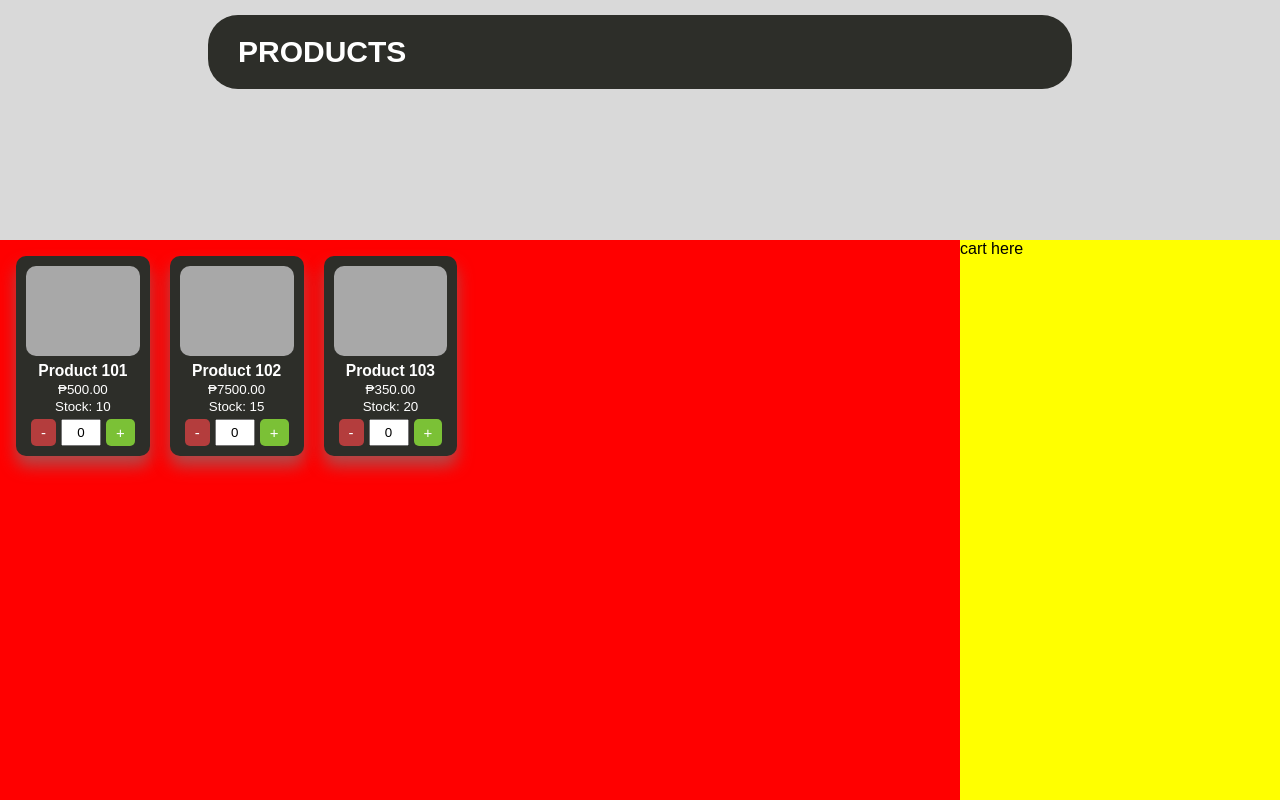
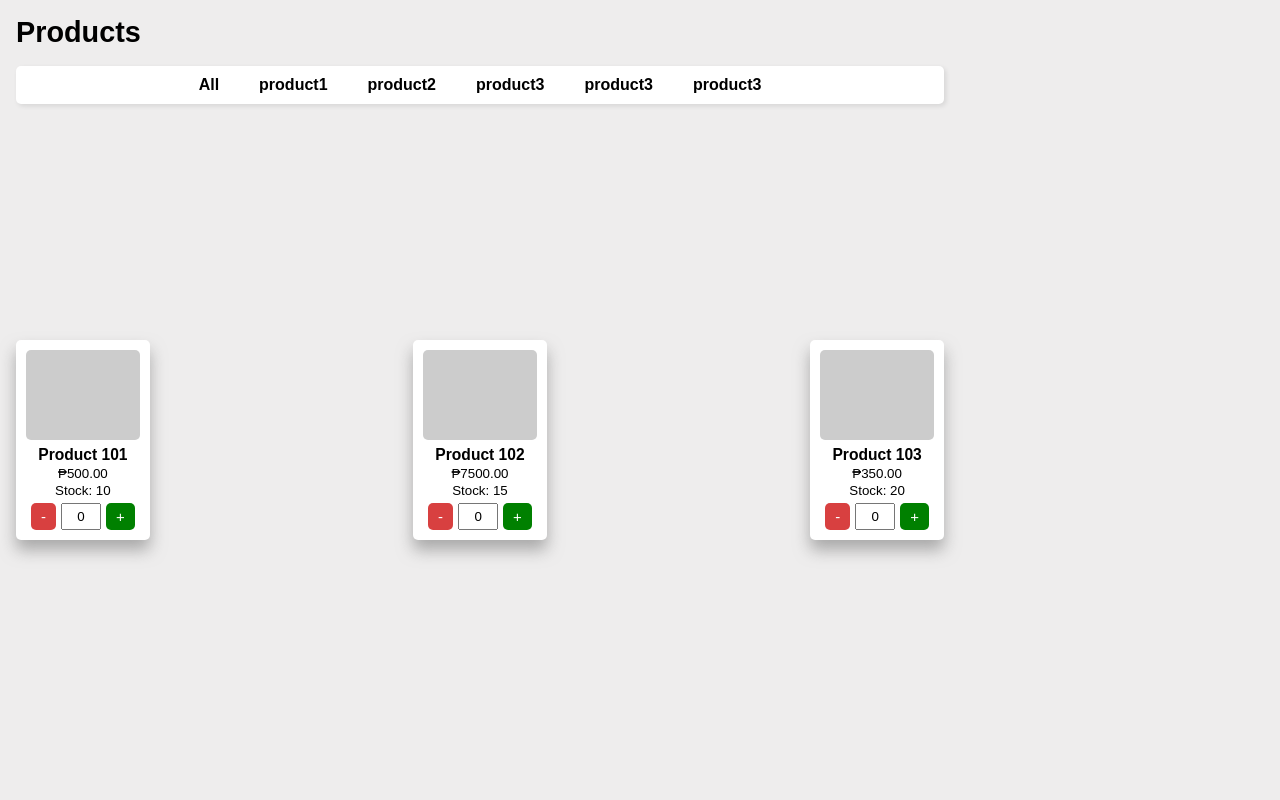
Before and after one commit to Feeder029/POS-main, a PHP site: page /menu.php in a window 1280 px wide. Run offline with PHP 8.4, Linux system fonts and the light colour scheme; data comes from the database, SQL or seed files in the repository.

Commit message:
css update to dashboard, menu, report, sales
design update

```diff
--- a/POS-main/POS-ims/menu.css
+++ b/POS-main/POS-ims/menu.css
@@ -1,10 +1,12 @@
 body{
-    background-color:rgb(217, 217, 217);
+    background-color: #EEEDED;
     overflow-x: hidden;
     margin: 0;
     padding: 0;
     height: 100vh;
     font-family: sans-serif;
+    display: flex;
+    flex-direction: row;
 }
 
 html{
@@ -16,59 +18,67 @@ html{
     padding: 0;
     box-sizing: border-box;
 }
+.cart-containers{
+    width:25%;
+    height: 100%;
 
+}
+.main-container{
+    display: flex;
+    flex-direction: column;
+    width: 75%;
+    height: 100vh;
+
+}
 .navbar {
     width: 100%;
-    top: 0;
-    left: 0;
     display: flex;
-    align-items: center;
-    height: 30%;
+    height: 15%;
     flex-direction: column;
+
+    padding: 2vh;
+    justify-content: space-between;
+
+
 }
-#search{
-    width: 9in;
-    height: 0.5in;
-    font-size: 25px;
-    border-radius: 15px;
-    padding: 5px;
+.product-label{
+    display: flex;
+    justify-content: left;
+    font-size: larger;
+
 }
-.bot-nav{
-    position: relative;
-    width: 9in;
-    margin-top: 0px;
-    display: inline-block;
-}
-.bot-nav h3{
-    font-size: 30px;
-    padding-left: 10px;
-}
+
 .category-container{
-    background-color: #2d2e29;
-    margin-top: 15px;
-    border-radius: 30px;
+    background-color: #ffffff;
+    width: 100%;
+    border-radius: 5px;
     display: flex;
     flex-direction: row;
-    padding: 20px;
-    justify-items: center;
-}
-.category-container ul {
-    display: flex;
-    flex-direction: row;
-    gap: 10px;
-    list-style: none;
-    padding: 0;
+    padding: 10px;
+    justify-content: center;
+    box-shadow: 2px 2px 5px rgba(0, 0, 0, 0.1); /* Light shadow */
+
 }
 
-.category-container li {
+.category-label{
     display: flex;
+    justify-content:center ;
     align-items: center;
+    flex-direction: row;
+    gap: 40px;
+    font-weight: bold;
+
+
 }
+.category-label a {
+    text-decoration: none;
+    color: black;
 
+}
 .category-container button {
     padding: 10px 20px;
     font-size: 16px;
-    border: 1px solid white;
+    border: 1px solid #ffffff;
     background-color: #2d2e29;
     cursor: pointer;
     border-radius: 20px;
@@ -79,30 +89,27 @@ html{
     background-color: rgb(255, 255, 255);
     color: black;
 }
+.menu-n-cart-container{
+    width: 100%;
+    height: 85%;
 
-.category-container h3{
-    color: white;
-    font-size: 30px;
-    padding-right: 300px;
+}
+.menu-container {
+    display: flex;
+    justify-content: space-between;
+    align-items: center;
+    flex-wrap:wrap;
+    width: 100%;
+    height: 100%;
+    gap: 20px;
+
+    padding: 0 2vh 0 2vh;
+
 }
 
-.menu-container {
-    display: flex;
-    flex-wrap: wrap;
-    width: 75%;
-    height: 100%;
-    gap: 20px;
-    background-color: red;
-    padding: 2vh;
+.menu-n-cart-container{
 
-}
-.cart-containers{
-    width: 25%;
-    background-color: yellow;
-}
-.menu-n-cart-container{
-    background-color: seagreen;
-    height: 70%;
+    height: 80%;
     width: 100%;
     display: flex;
 }
@@ -113,8 +120,8 @@ html{
     min-width: 10%;
     height: 200px;
     padding: 10px;
-    background-color: #2d2e29;
-    border-radius: 10px;
+    background-color: #ffffff;
+    border-radius: 5px;
     box-shadow: 0px 10px 16px rgba(123, 123, 123, 0.6);
     flex-direction: column;
 }
@@ -124,12 +131,12 @@ html{
     height: 50%;
     z-index: 20;
 
-    background-color: rgb(168, 168, 168);
-    border-radius: 10px;
+    background-color: #ccc;
+    border-radius: 5px;
 }
 
 .menu-detail {
-    color: white;
+    color: black;
     width: 100%;
     font-size:smaller;
     display: flex;
@@ -157,14 +164,24 @@ html{
 }
 
 #add{
-    background-color: rgb(123, 193, 54);
+    background-color: green;
 }
 
 #subtract{
-    background-color: rgb(180, 61, 61);
+    background-color: #D84040;
 }
 
 .menu-btn input {
     width: 40px;
     text-align: center;
 }
+
+@media only screen and (max-width: 900px) {
+    .cart-containers{
+        width:40%;
+    }
+    .main-container{
+    width: 60%;
+
+    }
+}
--- a/POS-main/POS-ims/menu.php
+++ b/POS-main/POS-ims/menu.php
@@ -3,32 +3,37 @@
 <head>
     <meta charset="UTF-8">
     <meta name="viewport" content="width=device-width, initial-scale=1.0">
-    <link rel="stylesheet" href="menu.css?v=1.0.2">
+    <link rel="stylesheet" href="menu.css">
     <title>Product Menu</title>
 </head>
 <body>
-    <nav class="navbar">
-        <div class="bot-nav">
+    <div class="main-container">
+        <nav class="navbar">
+           <div class="product-label">
+                <h1>Products</h1>
+            </div>
+
             <div class="category-container">
-                <h3>PRODUCTS</h3>
-                <!-- <ul>
-                    <li><button>All</button></li>
-                    <li><button>cat1</button></li>
-                    <li><button>cat2</button></li>
-                    <li><button>cat3</button></li>
-                </ul> -->
+                <div class="category-label">
+                    <div><a href="">All</a></div>
+                    <div><a href="">product1</a></div>
+                    <div><a href="">product2</a></div>
+                    <div><a href="">product3</a></div>
+                    <div><a href="">product3</a></div>
+                    <div><a href="">product3</a></div>
+                </div>
             </div>
-        </div>
-    </nav>
-
+        </nav>
     <div class="menu-n-cart-container">
         <div class="menu-container" id="menu">
 
         </div>
-        <div class="cart-containers">
-            cart here <!-- cart here-->
-        </div>
     </div>
+
+</div>
+    <div class="cart-containers">
+    </div>
+
     <script src="menu.js?v=1.0.2"></script>
 </body>
 </html>
--- a/POS-main/POS-ims/reports.js
+++ b/POS-main/POS-ims/reports.js
@@ -6,7 +6,7 @@ fetch('reportsdata.php')
     var ForecastSales = document.getElementById('Forecast').getContext('2d');
     var ItemSales = document.getElementById('ItemsChart').getContext('2d');
     var ItemForecast = document.getElementById('Item_Forecast').getContext('2d');
-    let BarLines= 'rgb(73, 70, 255)';
+    let BarLines= '#213555';
 
     // Daily Sales Chart
     var myLineChart = new Chart(dailysales, {
--- a/POS-main/POS-ims/sales.php
+++ b/POS-main/POS-ims/sales.php
@@ -104,6 +104,7 @@ if ($result2->num_rows > 0) {
                                     <!-- recent activity history -->
             </div>
         </div>
+
         <div class="sales-container">
             <div class="sales-container-label">
                 <h1>Monthly Sales</h1>
@@ -115,8 +116,8 @@ if ($result2->num_rows > 0) {
         </div>
     </div>
 
-    <div class="activity-sales-container">
-    <div class="sales-container">
+    <div class="forcast-container">
+        <div class="sales-container">
             <div class="sales-container-label">
                 <h1>Next 3 Months Sales Forecasting</h1>
             </div>
```
Also changed, not shown: POS-main/POS-ims/mainDashboard.css (+37 -18 lines), POS-main/POS-ims/mainDashboard.html (+5 -2 lines), POS-main/POS-ims/sales.css (+35 -9 lines).
